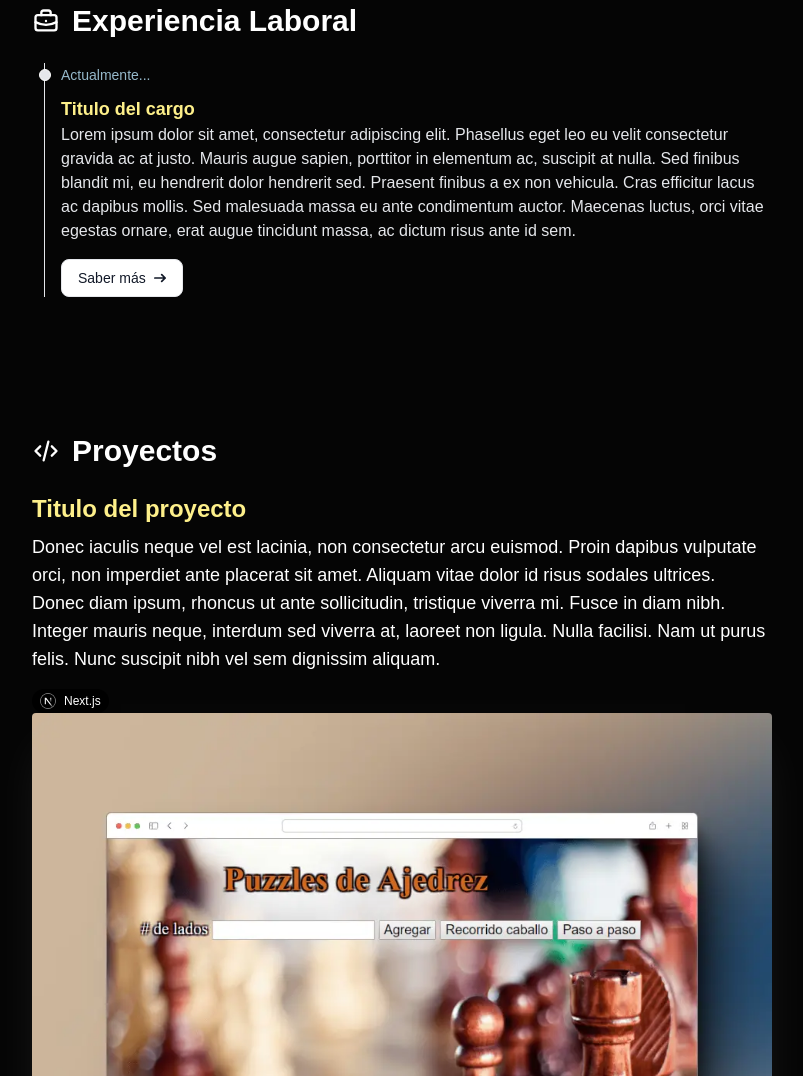
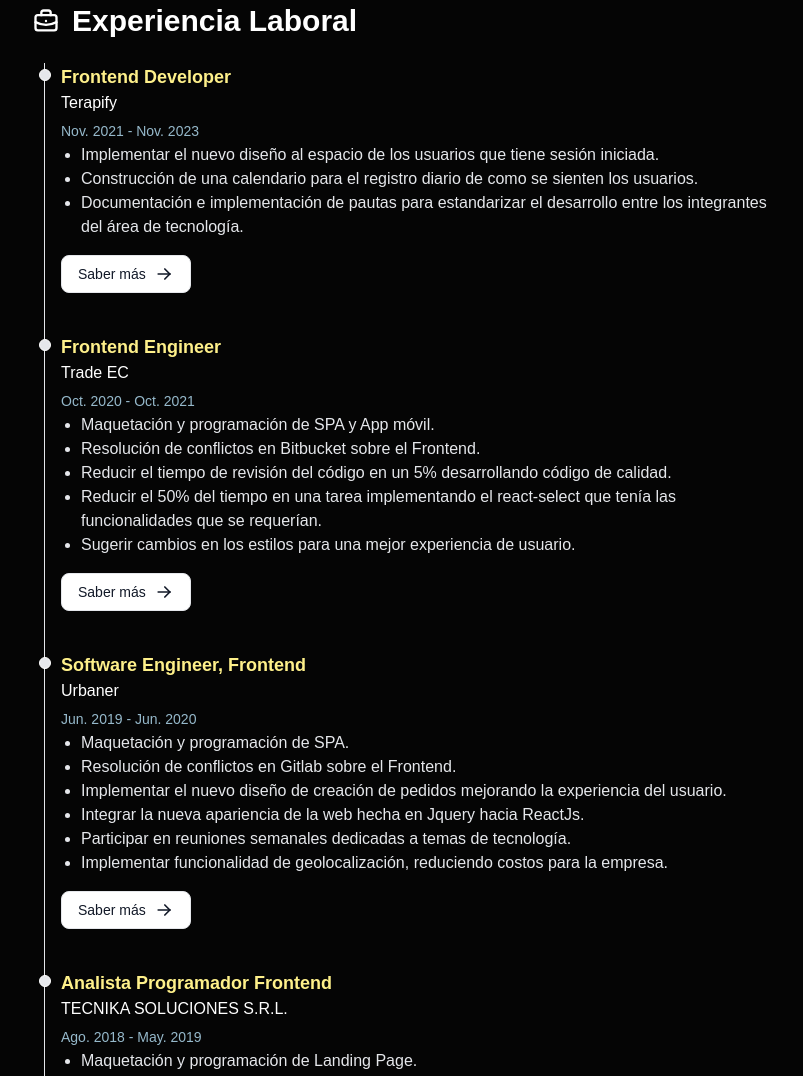
Before and after one commit to gabiprds93/gabiprds93.github.io, an Astro site: page / in a window 1280 px wide. Shown: the part 655-1731 px from the top of the page, without its empty margins (238-1041 px from the left). Built offline with nearby package versions, Linux system fonts and the light colour scheme; Astro itself is replaced by a stand-in of ours.

Commit message:
Add information of experience. Refactor icon and constants. Improve styles

```diff
--- a/src/components/Experience.astro
+++ b/src/components/Experience.astro
@@ -1,21 +1,11 @@
 ---
+import { EXPERIENCE } from '../constants'
 import ExperienceItem from './ExperienceItem.astro'
-
-const EXPERIENCIE = [
-  {
-    date: 'Actualmente...',
-    title: 'Titulo del cargo',
-    company: 'Empresa',
-    description:
-      'Lorem ipsum dolor sit amet, consectetur adipiscing elit. Phasellus eget leo eu velit consectetur gravida ac at justo. Mauris augue sapien, porttitor in elementum ac, suscipit at nulla. Sed finibus blandit mi, eu hendrerit dolor hendrerit sed. Praesent finibus a ex non vehicula. Cras efficitur lacus ac dapibus mollis. Sed malesuada massa eu ante condimentum auctor. Maecenas luctus, orci vitae egestas ornare, erat augue tincidunt massa, ac dictum risus ante id sem.',
-    link: 'https://www.linkedin.com/in/gparedesp/',
-  },
-]
 ---
 
 <ol class='relative border-s border-gray-200 ml-3'>
   {
-    EXPERIENCIE.map((experiencie) => (
+    EXPERIENCE.map((experiencie) => (
       <li class='mb-10 ms-4'>
         <ExperienceItem {...experiencie} />
       </li>
--- a/src/components/ExperienceItem.astro
+++ b/src/components/ExperienceItem.astro
@@ -1,12 +1,15 @@
 ---
+import ArrowRightIcon from '../icons/ArrowRight.astro'
+
 interface Props {
   date: string
   title: string
-  description: string
+  company: string
+  description: string[]
   link?: string
 }
 
-const { date, title, description, link } = Astro.props
+const { date, title, company, description, link } = Astro.props
 ---
 
 <div
@@ -14,40 +17,29 @@ const { date, title, description, link } = Astro.props
 >
 </div>
 
+<h3 class='text-lg font-semibold text-yellow-200 mt-2'>
+  {title}
+</h3>
+
+<h4 class='mb-1 text-md font-normal text-white'>{company}</h4>
+
 <time class='mb-1 text-sm font-normal leading-none text-sky-200/80'>
   {date}
 </time>
 
-<h3 class='text-lg font-semibold text-yellow-200 mt-2'>
-  {title}
-</h3>
-
-<p class='mb-4 text-base font-normal text-gray-200 text-pretty'>
-  {description}
-</p>
+<ol class='ml-5 mb-4 text-base font-normal text-gray-200 text-pretty list-disc'>
+  {description.map((item) => <li>{item}</li>)}
+</ol>
 
 {
   link && (
     <a
+      class='inline-flex items-center gap-2 px-4 py-2 text-sm font-medium text-gray-900 bg-white border border-gray-200 rounded-lg hover:bg-gray-100  focus:z-10 focus:ring-4 focus:outline-none focus:ring-gray-200'
       href={link}
-      class='inline-flex items-center px-4 py-2 text-sm font-medium text-gray-900 bg-white border border-gray-200 rounded-lg hover:bg-gray-100  focus:z-10 focus:ring-4 focus:outline-none focus:ring-gray-200'
+      target='_blank'
+      rel='noopener noreferrer'
     >
-      Saber más
-      <svg
-        class='w-3 h-3 ms-2 rtl:rotate-180'
-        aria-hidden='true'
-        xmlns='http://www.w3.org/2000/svg'
-        fill='none'
-        viewBox='0 0 14 10'
-      >
-        <path
-          stroke='currentColor'
-          stroke-linecap='round'
-          stroke-linejoin='round'
-          stroke-width='2'
-          d='M1 5h12m0 0L9 1m4 4L9 9'
-        />
-      </svg>
+      Saber más <ArrowRightIcon class='size-5' />
     </a>
   )
 }
--- /dev/null
+++ b/src/constants.js
@@ -0,0 +1,56 @@
+export const EXPERIENCE = [
+  {
+    date: 'Nov. 2021 - Nov. 2023',
+    title: 'Frontend Developer',
+    company: 'Terapify',
+    description: [
+      'Implementar el nuevo diseño al espacio de los usuarios que tiene sesión iniciada.',
+      'Construcción de una calendario para el registro diario de como se sienten los usuarios.',
+      'Documentación e implementación de pautas para estandarizar el desarrollo entre los integrantes del área de tecnología.',
+    ],
+    link: 'https://www.terapify.com/',
+  },
+  {
+    date: 'Oct. 2020 - Oct. 2021',
+    title: 'Frontend Engineer',
+    company: 'Trade EC',
+    description: [
+      'Maquetación y programación de SPA y App móvil.',
+      'Resolución de conflictos en Bitbucket sobre el Frontend.',
+      'Reducir el tiempo de revisión del código en un 5% desarrollando código de calidad.',
+      'Reducir el 50% del tiempo en una tarea implementando el react-select que tenía las funcionalidades que se requerían.',
+      'Sugerir cambios en los estilos para una mejor experiencia de usuario.',
+    ],
+    link: 'https://trdglobal.io/',
+  },
+  {
+    date: 'Jun. 2019 - Jun. 2020',
+    title: 'Software Engineer, Frontend',
+    company: 'Urbaner',
+    description: [
+      'Maquetación y programación de SPA.',
+      'Resolución de conflictos en Gitlab sobre el Frontend.',
+      'Implementar el nuevo diseño de creación de pedidos mejorando la experiencia del usuario.',
+      'Integrar la nueva apariencia de la web hecha en Jquery hacia ReactJs.',
+      'Participar en reuniones semanales dedicadas a temas de tecnología.',
+      'Implementar funcionalidad de geolocalización, reduciendo costos para la empresa.',
+    ],
+    link: 'https://www.urbaner.com/',
+  },
+  {
+    date: 'Ago. 2018 - May. 2019',
+    title: 'Analista Programador Frontend',
+    company: 'TECNIKA SOLUCIONES S.R.L.',
+    description: ['Maquetación y programación de Landing Page.'],
+  },
+  {
+    date: 'Abr. 2018 - Jul. 2018',
+    title: 'Frontend Developer',
+    company: 'Eureka Tech',
+    description: [
+      'Maquetación y programación de Landing Page y One Page.',
+      'Maquetación de Mailing para envíos masivos a través de EmBlue.',
+      'Resolución de conflictos en Gitlab sobre el Frontend.',
+    ],
+  },
+]
--- /dev/null
+++ b/src/icons/ArrowRight.astro
@@ -0,0 +1,17 @@
+<svg
+  {...Astro.props}
+  xmlns='http://www.w3.org/2000/svg'
+  width='24'
+  height='24'
+  viewBox='0 0 24 24'
+  fill='none'
+  stroke='currentColor'
+  stroke-width='2'
+  stroke-linecap='round'
+  stroke-linejoin='round'
+>
+  <path stroke='none' d='M0 0h24v24H0z' fill='none'></path>
+  <path d='M5 12l14 0'></path>
+  <path d='M13 18l6 -6'></path>
+  <path d='M13 6l6 6'></path>
+</svg>
```
